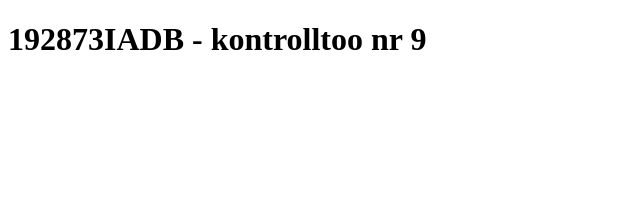
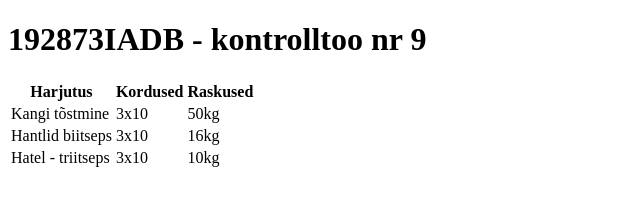
Before and after one commit to janx4u/janx4u.github.io, a plain HTML site: page index.html in a window 1280 px wide. Shown: the whole page, without its empty margins (0-640 px from the left). Drawn offline with Linux system fonts and the light colour scheme.

Commit message:
Update index.html

```diff
--- a/index.html
+++ b/index.html
@@ -9,5 +9,29 @@
 
 <body>
 <h1>192873IADB - kontrolltoo nr 9</h1>
+
+  <table>
+  <tr>
+    <th>Harjutus</th>
+    <th>Kordused</th>
+    <th>Raskused</th>
+  </tr>
+  <tr>
+    <td>Kangi tõstmine</td>
+    <td>3x10</td>
+    <td>50kg</td>
+  </tr>
+  <tr>
+    <td>Hantlid biitseps</td>
+    <td>3x10</td>
+    <td>16kg</td>
+  </tr>
+  <tr>
+    <td>Hatel - triitseps</td>
+    <td>3x10</td>
+    <td>10kg</td>
+  </tr>
+</table>
+
 </body>
 </html>
```
